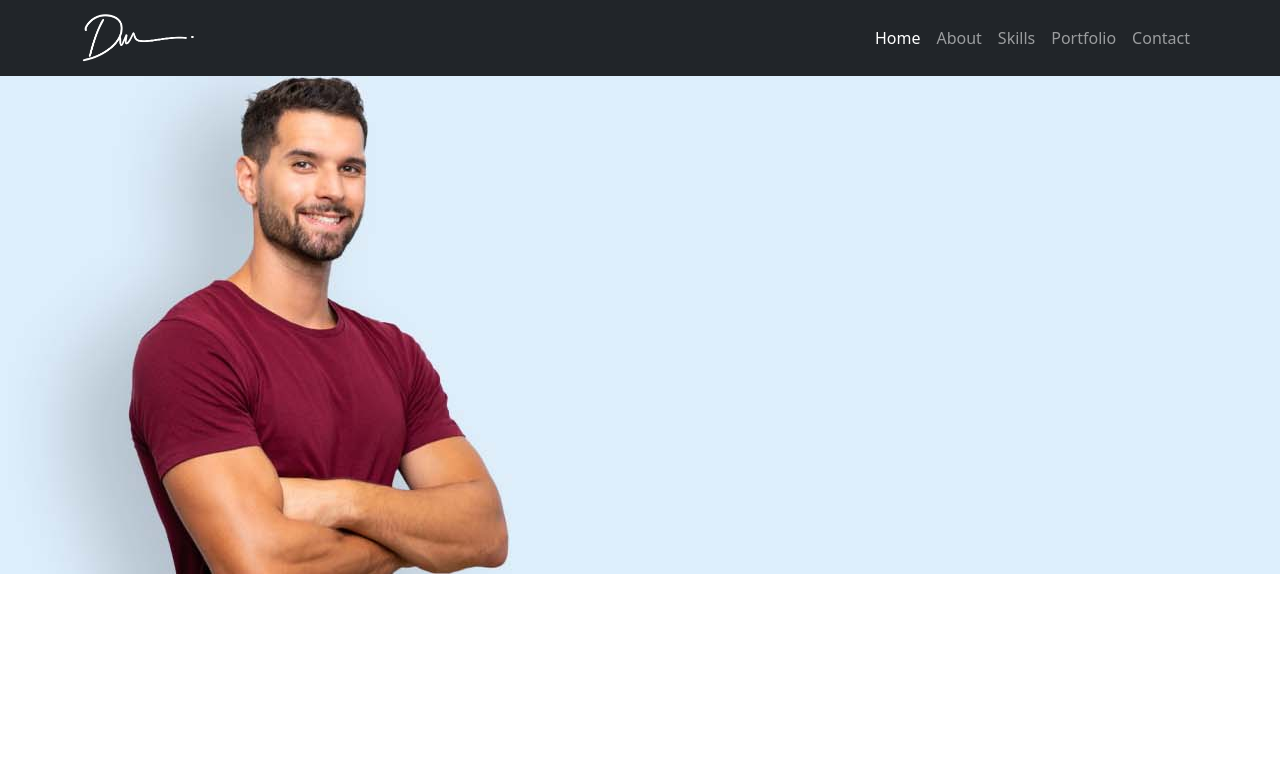
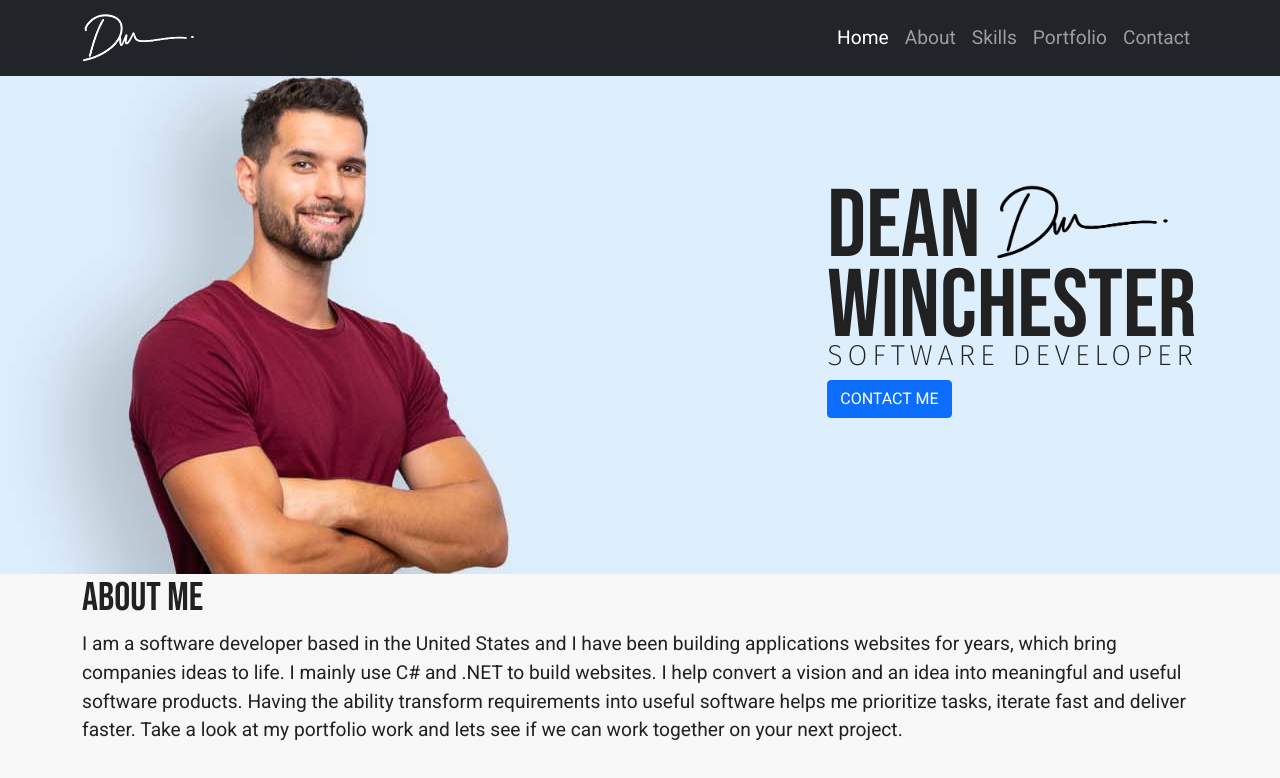
Before and after one commit to artudor3/DaneWhitmanPortfolio, a plain HTML site: page index.html in a window 1280 px wide. Drawn offline with nearby package versions, Linux system fonts and the light colour scheme.

Commit message:
about me

```diff
--- a/css/site.css
+++ b/css/site.css
@@ -1,54 +1,166 @@
+:root{
+    --title-font: 'Bebas Neue', sans-serif;
+    --subtitle-font: 'Fira Sans', sans-serif;
+    --at-body-font : 'Roboto', sans-serif;
+    --at-primarycolor: #91CBFB;
+    --at-secondary-color: #4294BA;
+    --at-dark-color: #212121;
+    --at-light-color: #f8f8f8;
+    --at-font-size: 1.2rem;
+    --at-font-weight: 400;
+    --at-line-height: 1.5;
+}
+
+/*------ELEMENT OVER RIDES------*/
+h6,.h6,h5,.h5,h4,.h4,h3,.h3,h2,.h2,h1,.h1 {
+    font-family: var(--title-font);
+}
+
+body{
+    font-family: var(--at-body-font);
+    font-size: var(--at-font-size);
+    font-weight: var(--at-font-weight);
+    line-height: var(--at-line-height);
+    color: var(--at-dark-color);
+    background-color: var(--at-light-color);
+    --webkit-text-size-adjust: 100%;
+
+}
+
 /* Breakpoints
 2560x500
 1200x400
 992x300
 576x200
 375x150
+
+DW Color #91CBFB
+
 */
+
+/* Styling the Main Title */
+.mainTitle{
+    font-family: var(--title-font);
+    font-size: 2rem;
+    line-height: 1.5rem;
+}
+/* Sizing the logo for the header */
+.mainLogo{
+    height: .8em;
+}
+
+/* Subtitle styling */
+.subTitle{
+    font-family: var(--subtitle-font);
+    font-size: .78rem;
+    line-height: .5rem;
+    font-weight: 200;
+}
+
 .mainHeader {
     padding-top: calc(2em + 74px);
-    background-image: url(/img/blue_banner_375.jpg);
-    height: 225px;
+    background-image: url(/img/blue_banner_576.jpg);
+    height: 274px;
     background-repeat: no-repeat;
     background-position: left 0px top 74px;
+}
+
+/*---------------- MEDIA QUERIES -----------*/
+
+/*-----ADDED TO TARGET BETWEEN 375 AND 576 PIXEL WIDTH----*/
+/* extra small devices (landscape phones 375 and up) */
+@media (min-width: 374.98px) {
+    /* Styling the Main Title */
+    .mainTitle {
+        font-family: var(--title-font);
+        font-size: 2rem;
+        line-height: 1.5rem;
+    }
+    /* Sizing the logo for the header */
+    .mainLogo {
+        height: .8em;
+    }
+    /* Subtitle styling */
+    .subTitle {
+        font-family: var(--subtitle-font);
+        font-size: .78rem;
+        line-height: .5rem;
+        font-weight: 200;
+    }
 }
 
 /* small devices (landscape phones 576px and up) */
 @media (min-width: 575.98px) {
     .mainHeader {
-        background-image: url(/img/blue_banner_576.jpg);
-        height: 275px;
+        background-image: url(/img/blue_banner_768.jpg);
+        height: 274px;
     }
 }
 
-/* medium devices (landscape phones 576px and up) */
+/* medium devices (landscape phones 768px and up) */
 @media (min-width: 767.98px) {
     .mainHeader {
         background-image: url(/img/blue_banner_992.jpg);
-        height: 375px;
+        height: 374px;
+    }
+    /* Styling the Main Title */
+    .mainTitle {
+        font-family: var(--title-font);
+        font-size: 4.5rem;
+        line-height: 3.5rem;
+    }
+    /* Sizing the logo for the header */
+    .mainLogo {
+        height: .8em;
+    }
+    /* Subtitle styling */
+    .subTitle {
+        font-family: var(--subtitle-font);
+        font-size: 1.59rem;
+        line-height: 1rem;
+        font-weight: 200;
+        letter-spacing: .1rem;
     }
 }
 
-/* large devices (landscape phones 576px and up) */
+/* large devices (landscape phones 992px and up) */
 @media (min-width: 991.98px) {
     .mainHeader {
         background-image: url(/img/blue_banner_1200.jpg);
-        height: 475px;
+        height: 474px;
     }
 }
 
-/* extra large devices (landscape phones 576px and up) */
+/* extra large devices (landscape phones 1200px and up) */
 @media (min-width: 1199.98px) {
     .mainHeader {
         background-image: url(/img/blue_banner_2560.jpg);
-        height: 575px;
+        height: 574px;
+    }
+    /* Styling the Main Title */
+    .mainTitle {
+        font-family: var(--title-font);
+        font-size: 6rem;
+        line-height: 5rem;
+    }
+    /* Sizing the logo for the header */
+    .mainLogo {
+        height: .8em;
+    }
+    /* Subtitle styling */
+    .subTitle {
+        font-family: var(--subtitle-font);
+        font-size: 1.8rem;
+        line-height: 1rem;
+        font-weight: 200;
+        letter-spacing: .3rem;
     }
 }
 
-/* extra extra large devices (landscape phones 576px and up) */
+/* extra extra large devices (landscape phones px and up) */
 @media (min-width: 1199.98px) {
     .mainHeader {
         background-image: url(/img/blue_banner_2560.jpg);
-        height: 575px;
+        height: 574px;
     }
 }
--- a/index.html
+++ b/index.html
@@ -2,10 +2,22 @@
 <html lang="en" class="h-100">
 
 <head>
-    <title>Dane Whitman - Developer</title>
+    <title>Dean Winchester - Developer</title>
     <!-- Required meta tags -->
     <meta charset="utf-8">
     <meta name="viewport" content="width=device-width, initial-scale=1, shrink-to-fit=no">
+
+    <link rel="preconnect" href="https://fonts.googleapis.com">
+    <link rel="preconnect" href="https://fonts.gstatic.com" crossorigin>
+    <link rel="preconnect" href="https://fonts.googleapis.com">
+    <link rel="preconnect" href="https://fonts.gstatic.com" crossorigin>
+    <link rel="preconnect" href="https://fonts.googleapis.com">
+    <link rel="preconnect" href="https://fonts.gstatic.com" crossorigin>
+    <link
+        href="https://fonts.googleapis.com/css2?family=Bebas+Neue&family=Fira+Sans:ital,wght@0,100;0,200;0,300;0,400;0,500;1,100;1,200;1,300;1,400&family=Roboto:ital,wght@0,100;0,300;0,400;0,500;0,700;0,900;1,100;1,300;1,400;1,500;1,700;1,900&display=swap"
+        rel="stylesheet">
+
+
     <!-- Bootstrap CSS -->
     <link href="https://cdn.jsdelivr.net/npm/bootstrap@5.1.1/dist/css/bootstrap.min.css" rel="stylesheet"
         integrity="sha384-F3w7mX95PdgyTmZZMECAngseQB83DfGTowi0iMjiWaeVhAn4FJkqJByhZMI3AhiU" crossorigin="anonymous">
@@ -50,15 +62,27 @@
 
     <!--Banner Image and Call To Action-->
     <header class="mainHeader">
-        <div class="container-fluid">
-
+        <div class="container d-flex justify-content-end align-items-center mt-3 h-75">
+            <div>
+                <div class="mainTitle">DEAN <span><img src="/img/Dw_signature_black.png" class="mainLogo"></span></div>
+                <div class="mainTitle">WINCHESTER</div>
+                <div class="subTitle">SOFTWARE DEVELOPER</div>
+                <button class="btn btn-primary mt-3">CONTACT ME</button>
+            </div>
         </div>
     </header>
 
     <!--All Sections Below-->
-    <main>
+    <main class="container">
         <section id="about">
-
+            <h1>About Me</h1>
+            <p>
+                I am a software developer based in the United States and I have been building applications
+                websites for years, which bring companies ideas to life. I mainly use C# and .NET to build websites. I
+                help convert a vision and an idea into meaningful and useful software products. Having the ability
+                transform requirements into useful software helps me prioritize tasks, iterate fast and deliver faster.
+                Take a look at my portfolio work and lets see if we can work together on your next project.
+            </p>
         </section>
         <section id="skills">
 
```
Also changed, not shown: img/blue_banner_768.jpg (added), img/dane_profile.jpg (added), img/dane_profile_576.jpg (added), img/dane_profile_768.jpg (added), img/dane_profile_992.jpg (added).
